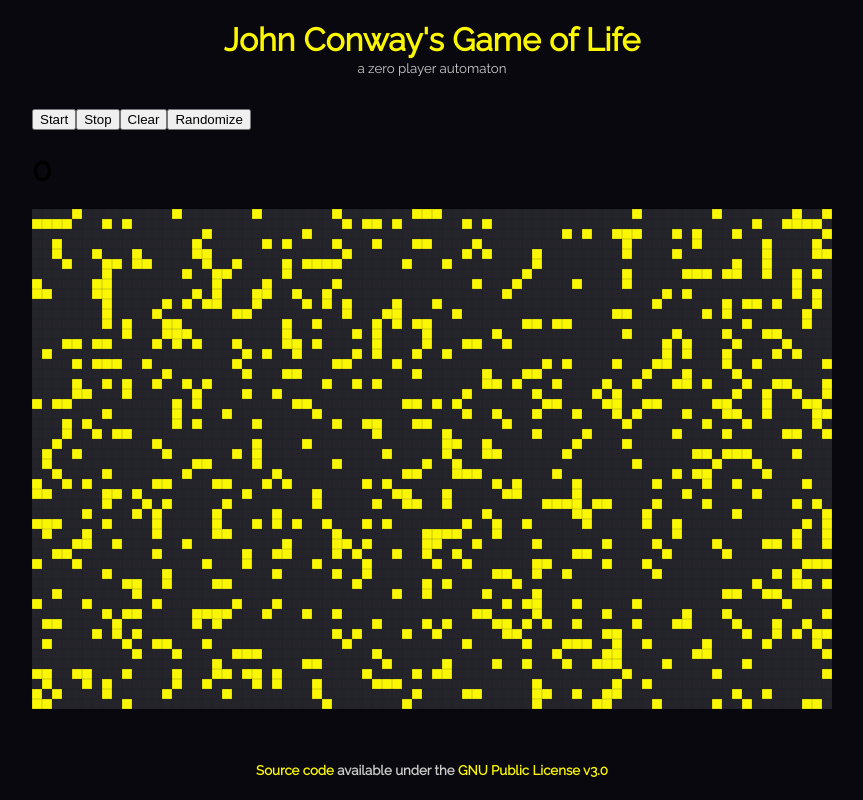
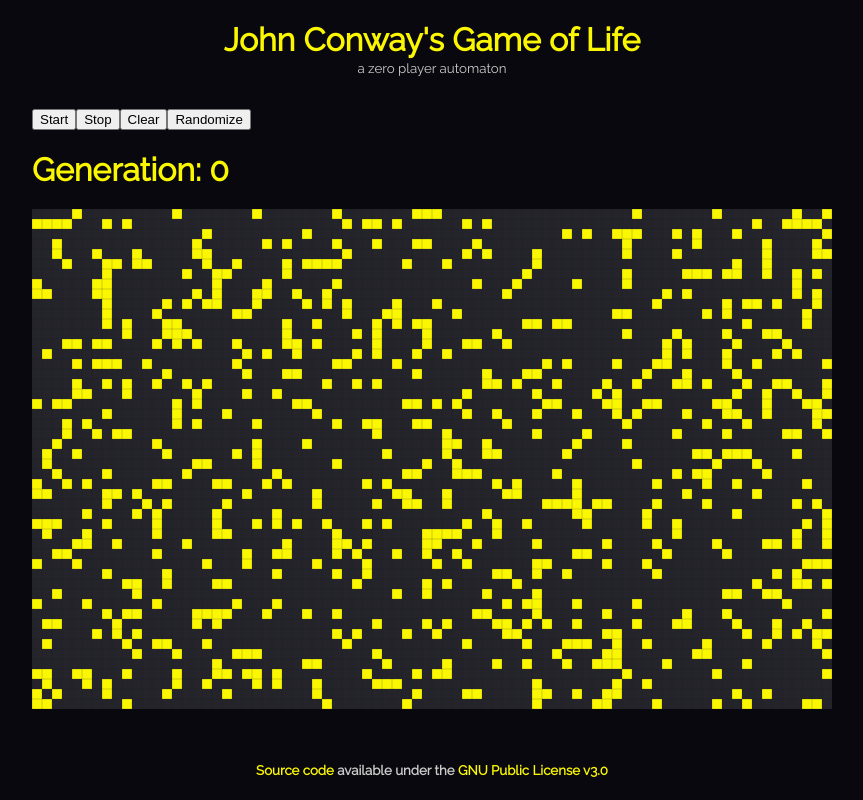
Before and after one commit to CharmedSatyr-freeCodeCamp/game_of_life, a React app: page / in a window 1280 px wide. Shown: the whole page, without its empty margins (208-1071 px from the left). Built offline with nearby package versions, Linux system fonts and the light colour scheme.

Commit message:
separate generations component with styling

```diff
--- a/src/components/App.js
+++ b/src/components/App.js
@@ -1,5 +1,5 @@
 import React, { Component } from 'react';
-import { ControlsContainer, GridContainer } from '../containers/Containers';
+import { ControlsContainer, GenerationsContainer, GridContainer } from '../containers/Containers';
 import Header from './Header';
 import Footer from './Footer';
 
@@ -10,6 +10,7 @@ export default class App extends Component {
         <Header />
         <main>
           <ControlsContainer />
+          <GenerationsContainer />
           <GridContainer />
         </main>
         <Footer />
--- /dev/null
+++ b/src/components/Generations.js
@@ -0,0 +1,14 @@
+import React from 'react';
+import PropTypes from 'prop-types';
+
+const Generations = ({ generation }) => (
+  <div className="generations">
+    <h1>Generation: {generation}</h1>
+  </div>
+);
+
+Generations.propTypes = {
+  generation: PropTypes.number.isRequired,
+};
+
+export default Generations;
--- a/src/components/Grid.js
+++ b/src/components/Grid.js
@@ -18,18 +18,13 @@ export default class Grid extends Component {
       />
     ));
     return (
-      <div>
-        <h1>{this.props.generation}</h1>
       <div
+        className="grid"
         style={{
-            boxShadow: '0 0 1px black',
-            display: 'flex',
-            flexWrap: 'wrap',
           width: c.cellDimensions * c.gridWidth,
         }}
       >
         {cells}
-        </div>
       </div>
     );
   }
@@ -37,7 +32,6 @@ export default class Grid extends Component {
 
 Grid.propTypes = {
   cellData: PropTypes.arrayOf(PropTypes.object).isRequired, // Already testing object shapes in Cell PropTypes
-  generation: PropTypes.number.isRequired,
   makeGrid: PropTypes.func.isRequired,
   toggle: PropTypes.func.isRequired,
 };
--- a/src/containers/Containers.js
+++ b/src/containers/Containers.js
@@ -1,4 +1,5 @@
 import { connect } from 'react-redux';
+import Generations from '../components/Generations';
 import Grid from '../components/Grid';
 import Controls from '../components/Controls';
 import * as ac from '../actions/action-creators';
@@ -20,6 +21,11 @@ const mapDispatchToProps = dispatch => {
   };
 };
 
+export const GenerationsContainer = connect(
+  mapStateToProps,
+  null
+)(Generations);
+
 export const GridContainer = connect(
   mapStateToProps,
   mapDispatchToProps
--- /dev/null
+++ b/src/styles/_generations.scss
@@ -0,0 +1,3 @@
+.generations {
+  color: $accent;
+}
--- /dev/null
+++ b/src/styles/_grid.scss
@@ -0,0 +1,4 @@
+.grid {
+  display: flex;
+  flex-wrap: wrap;
+}
--- a/src/styles/index.scss
+++ b/src/styles/index.scss
@@ -3,7 +3,9 @@
 @import '_variables';
 @import '_header';
 @import '_app';
+@import '_generations';
 @import '_cell';
+@import '_grid';
 @import '_footer';
 
 html,
```
Lines whose indentation alone changed are shown as unchanged.
